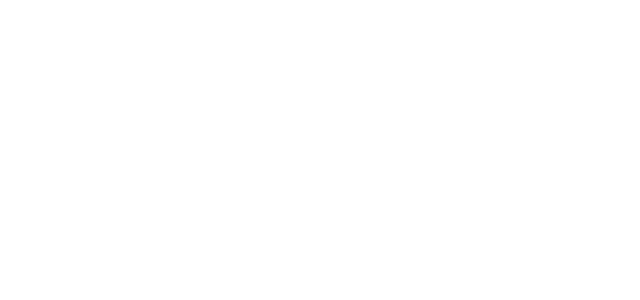
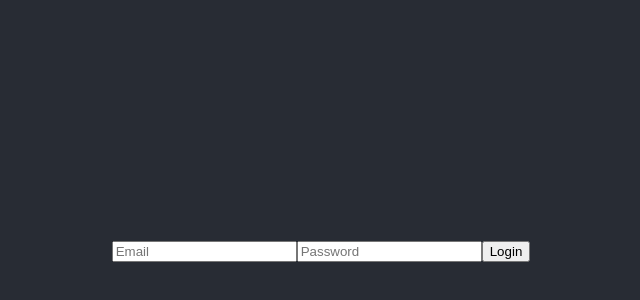
Before and after one commit to luminerrr/test-app, a React (Create React App) app: page /login in a window 1280 px wide. Before the commit this address had no page. Shown: the part 154-454 px from the top of the page, without its empty margins (319-959 px from the left). Built offline with nearby package versions, Linux system fonts and the light colour scheme.

Commit message:
added login endpoint

```diff
--- /dev/null
+++ b/src/Login.js
@@ -0,0 +1,79 @@
+import logo from './logo.svg';
+import './App.css';
+import { useState, useEffect } from 'react';
+
+async function doLogin({email, password}){
+    const response = await fetch('http://localhost:3001/api/v1/auth/login', {
+        method: "POST",
+        headers: {
+            "Content-Type": "application/json",
+        },
+        body: JSON.stringify({
+            email,
+            password
+        }),
+    });
+
+    const data = await response.json();
+    return data.token;
+}
+
+
+
+function Login(){
+    const [email, setEmail] = useState('');
+    const [password, setPassword] = useState('');
+    const [isLoggedIn, setIsLoggedIn] = useState(false);
+    const [isLoading, setIsLoading] = useState(false);
+    const token = localStorage.getItem('token');
+
+    useEffect(()=>{
+        setIsLoggedIn(!!token);
+    }, [token]);
+
+    function handleSubmit(e){
+        setIsLoading(true);
+        e.preventDefault();
+        doLogin({email, password})
+        .then((token)=>localStorage.setItem('token',token))
+        .catch((err)=>console.log(err))
+        .finally(()=>setIsLoading(false));
+    };
+
+    function handleLogout(e){
+        setIsLoading(true);
+        e.preventDefault();
+        localStorage.removeItem('token');
+        setIsLoggedIn(false);
+        setIsLoading(false);
+    }
+
+    return(
+        <div className='App'>
+            <header className='App-header'>
+                {!isLoggedIn ? (
+                    <form onSubmit={handleSubmit}>
+                        <input
+                            type="email"
+                            placeholder="Email"
+                            onChange={(e)=> setEmail(e.target.value)}
+                            value={email}
+                        />
+                        <input
+                            type="password"
+                            placeholder='Password'
+                            onChange={(e)=> setPassword(e.target.value)}
+                            value={password}
+                        />
+                        <input type="submit" value={isLoading ? "Loading" : "Login"} />
+                    </form>
+                ):(
+                    <input type="submit" value="logout" onClick={handleLogout} />
+                )
+                }
+            </header>
+        </div>
+    )
+}
+
+export default Login;
--- a/src/index.js
+++ b/src/index.js
@@ -5,6 +5,7 @@ import './index.css';
 import App from './App';
 import About from './About';
 import Logo from './Logo';
+import Login from './Login';
 import reportWebVitals from './reportWebVitals';
 import {BrowserRouter, Routes, Route} from 'react-router-dom';
 
@@ -15,6 +16,7 @@ root.render(
       <Route path='/' element={<App />} />
       <Route path='/about' element={<About />} />
       <Route path='/logo' element={<Logo />} />
+      <Route path='/login' element={<Login />} />
     </Routes>
   </BrowserRouter>
 );
```
